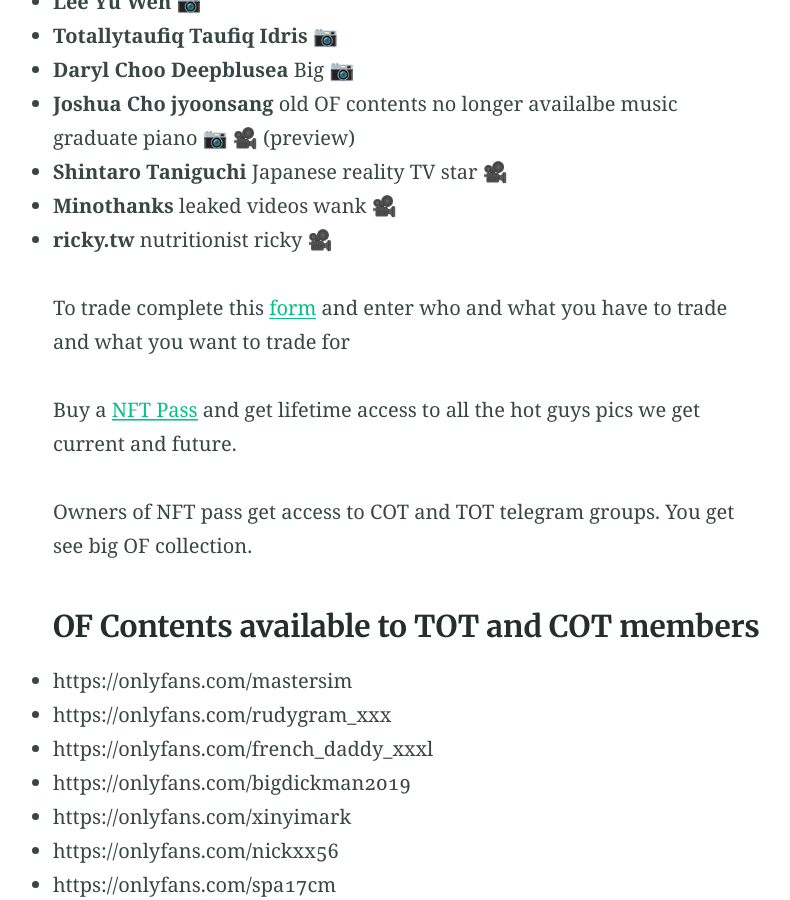
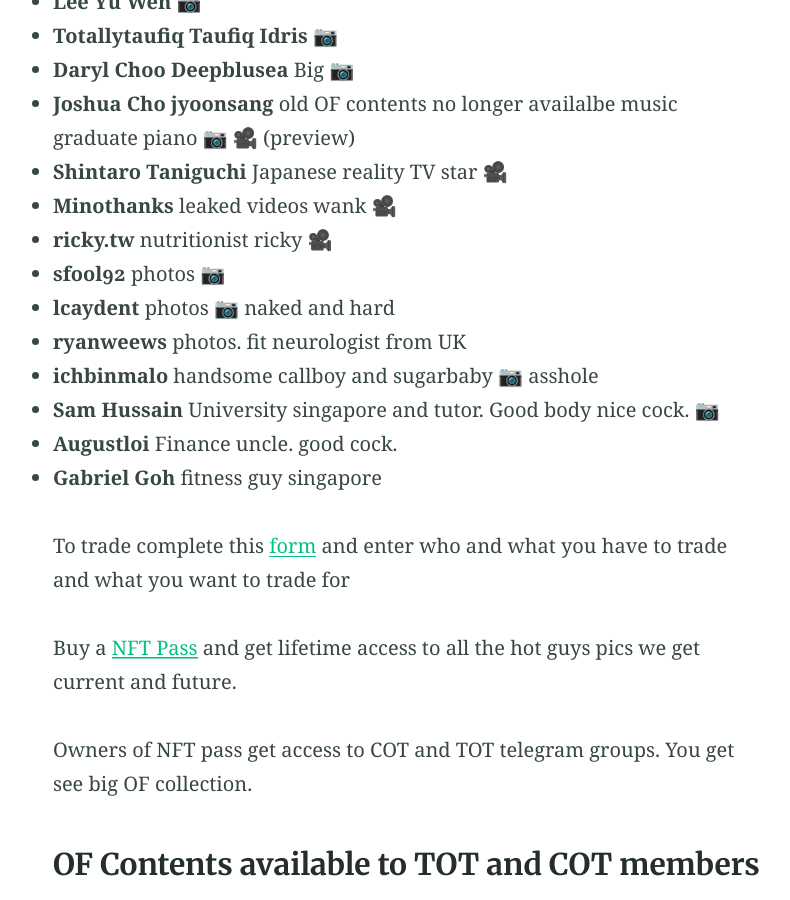
Before and after one commit to heynathanlum/wahtoon, a Jekyll site: the page built from xxx-list.md, in a window 1280 px wide and 900 px high, scrolled down 2850 px. Shown: the whole window, without its empty margins (230-1020 px from the left). Built offline with Jekyll 4.4.1, drawn with Linux system fonts in a browser that asks for light colours; some of the changed text lies outside the part shown.

Commit message:
Update xxx-list.md

```diff
--- a/xxx-list.md
+++ b/xxx-list.md
@@ -72,6 +72,15 @@ Wahtoon.com Singapore's best source for tasty images of Asian Persuasion celebs
 - **Shintaro Taniguchi** Japanese reality TV star 🎥
 - **Minothanks** leaked videos wank 🎥
 - **ricky.tw** nutritionist ricky  🎥
+- **sfool92** photos 📷
+- **lcaydent** photos 📷 naked and hard
+- **ryanweews** photos. fit neurologist from UK
+- **ichbinmalo** handsome callboy and sugarbaby 📷 asshole
+- **Sam Hussain** University singapore and tutor. Good body nice cock. 📷
+- **Augustloi** Finance uncle. good cock.
+- **Gabriel Goh** fitness guy singapore
+
+
 
 To trade complete this [form](https://shoppy.gg/@heynathanlum/query) and enter who and what you have to trade and what you want to trade for
 
@@ -96,4 +105,9 @@ You get see big OF collection.
 - https://onlyfans.com/joshchovip
 - https://onlyfans.com/aidenng
 - https://onlyfans.com/looong_ct
+- https://onlyfans.com/yourkoreanmeat
+- https://onlyfans.com/theusogu
+- https://onlyfans.com/coachjeeves
+- https://onlyfans.com/_jjjaewon
+- https://onlyfans.com/juunnn
 - seegasm (whole archive before he got arrested)
```
